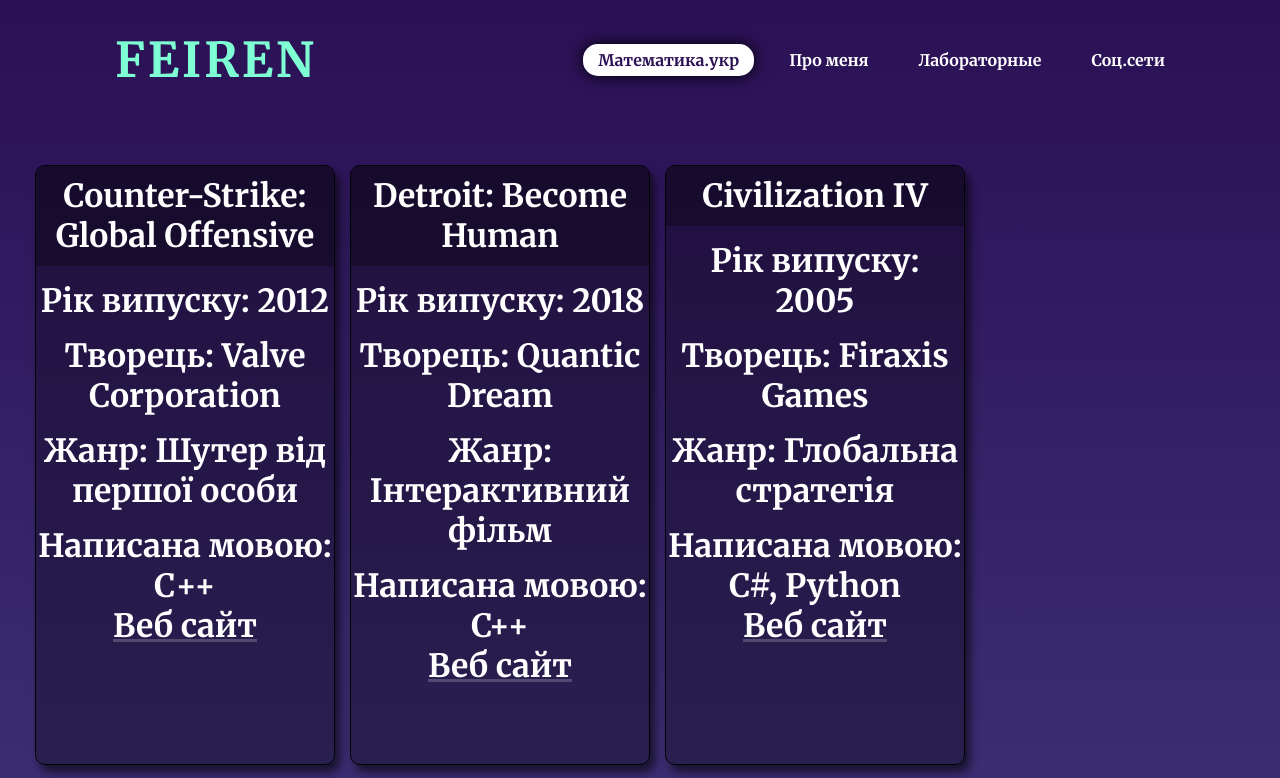
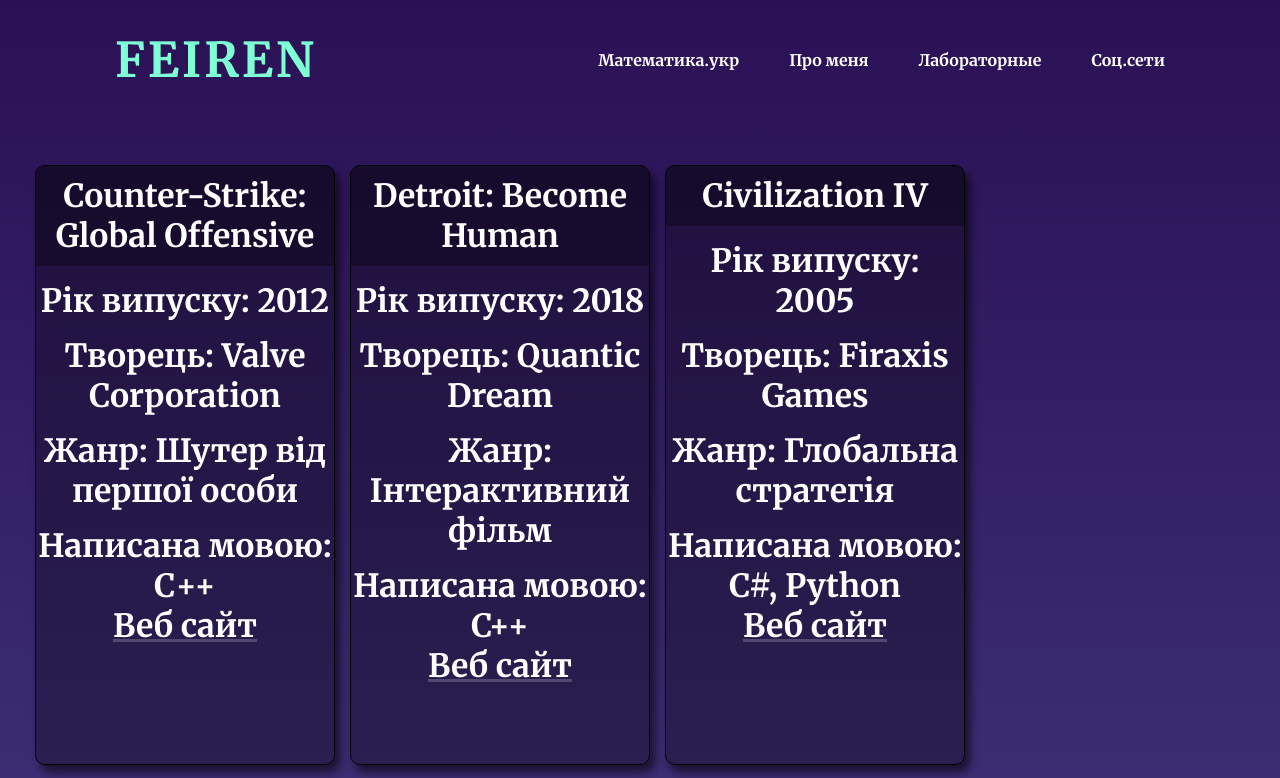
Before and after one commit to Feirennn/Feirennn.github.io, a plain HTML site: page OOEI/lab4-7/index.html in a window 1280 px wide. Shown: the top 778 px of the page. Drawn offline with nearby package versions, Linux system fonts and the light colour scheme.

Commit message:
Update index.html

```diff
--- a/OOEI/lab4-7/index.html
+++ b/OOEI/lab4-7/index.html
@@ -53,7 +53,7 @@
     <header>
         <li id="logo"><a href="https://feirennn.github.io/">Feiren</a></li>
         <ul>
-            <li><a href="http://математика.укр" class="active" target="_blank">Математика.укр</a></li>
+            <li><a href="http://математика.укр" target="_blank">Математика.укр</a></li>
             <li><a href="https://feirennn.github.io/pages/about.html">Про меня</a></li>
             <li><a href="https://feirennn.github.io/#labb">Лабораторные</a></li>
             <li><a href="https://feirennn.github.io/#cont">Соц.сети</a></li>
```
